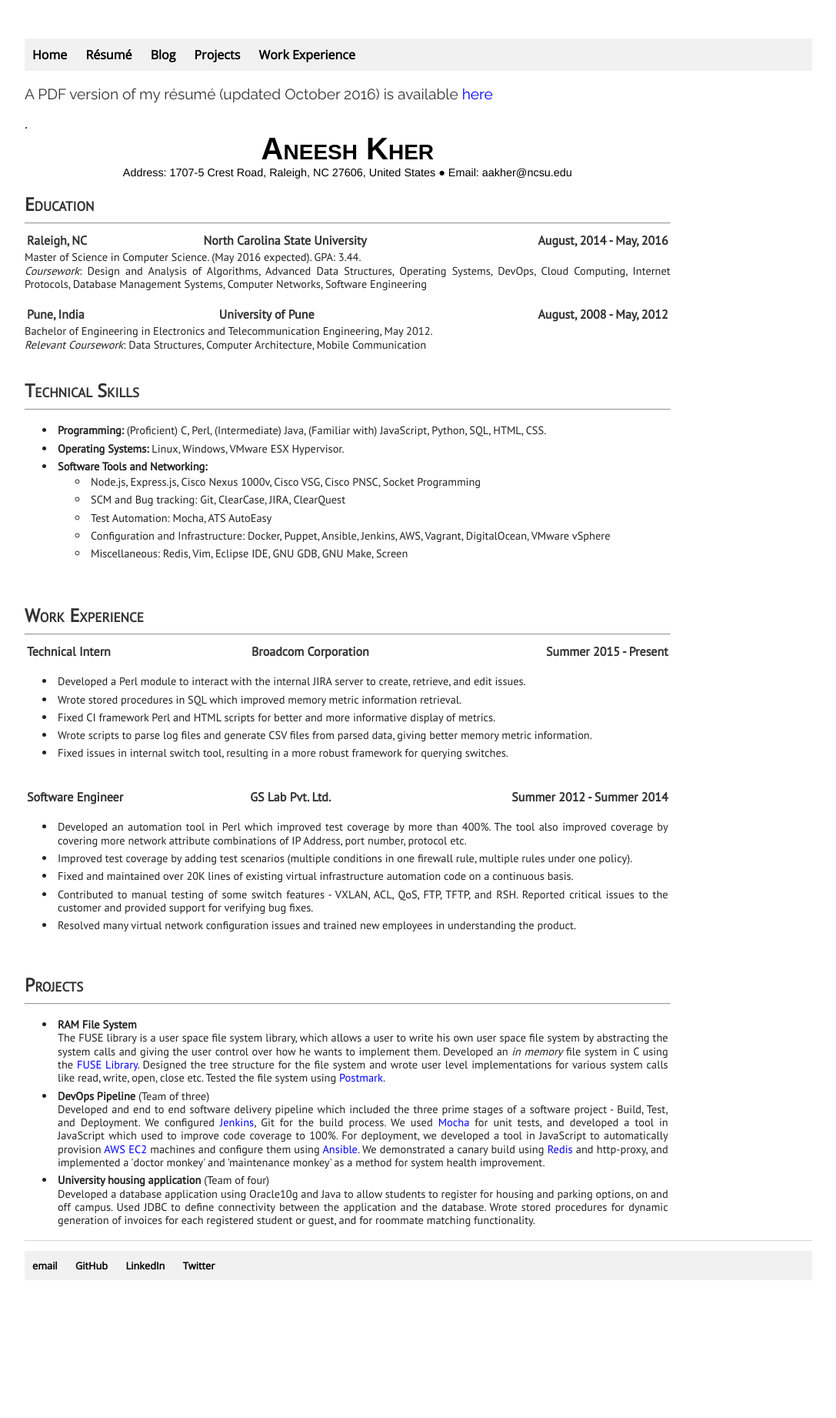
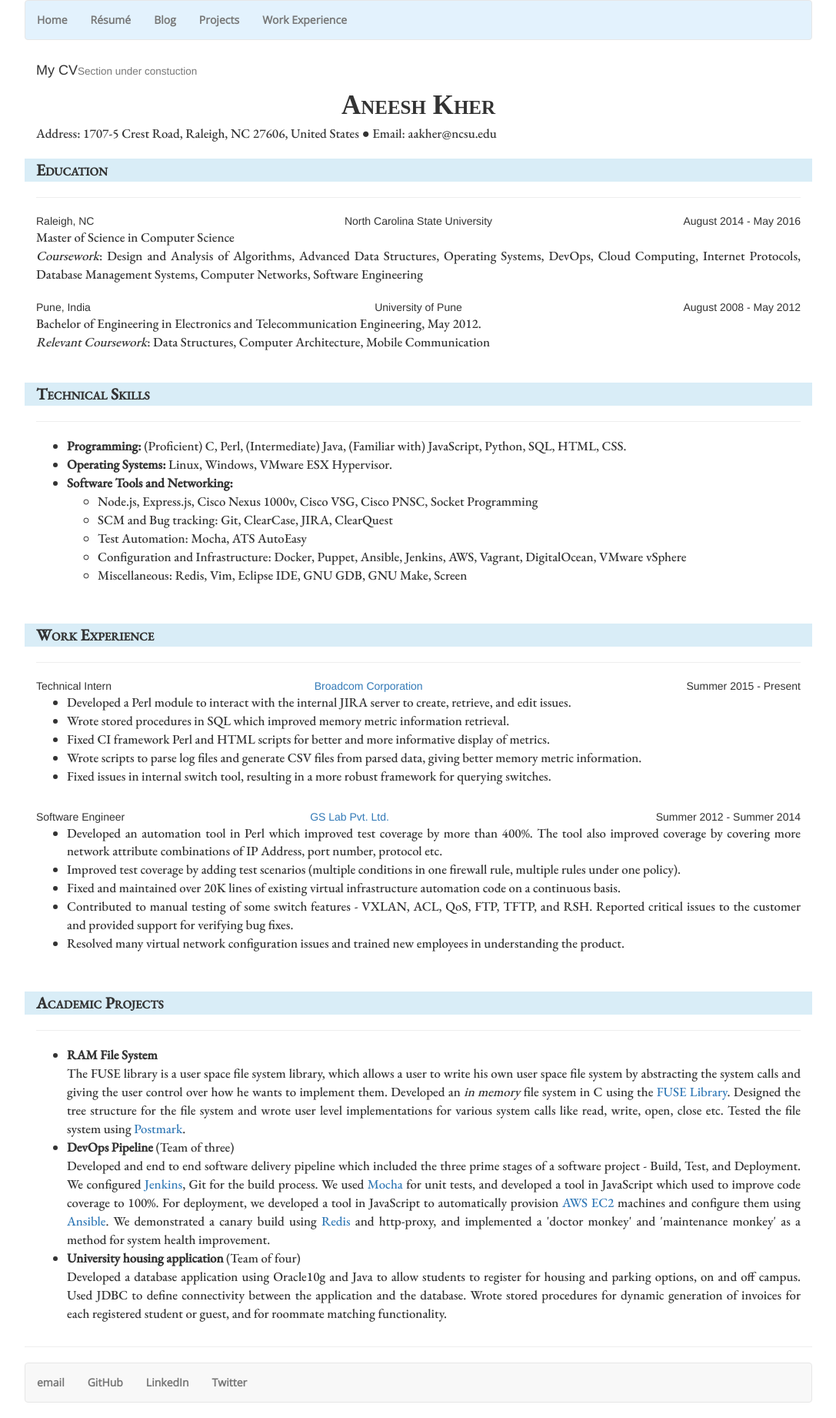
Before and after one commit to aneeshkher/aneeshkher.github.io, a Jekyll site: the page built from resume/index.html, in a window 1280 px wide. Shown: the whole page at 77% size, without its empty margins (96-1183 px from the left). Built offline with Jekyll 4.4.1, drawn with Linux system fonts in a browser that asks for light colours; nearby versions of some CDN libraries; some web fonts are replaced; before the commit the page ends 1713 px from its top, so only the background shows below that.

Commit message:
Initial commit for bootstrap - incomplete

```diff
--- a/_layouts/default.html
+++ b/_layouts/default.html
@@ -1,40 +1,47 @@
 <!DOCTYPE html>
-<html>
+<html lang="en">
 	<head>
-		<link href='https://fonts.googleapis.com/css?family=Open+Sans+Condensed:300' rel='stylesheet' type='text/css'>
 		<link href='https://fonts.googleapis.com/css?family=Alegreya+Sans:300' rel='stylesheet' type='text/css'>
-		<link href='https://fonts.googleapis.com/css?family=Roboto+Condensed:300' rel='stylesheet' type='text/css'>
+		<link href='https://fonts.googleapis.com/css?family=Roboto+Condensed' rel='stylesheet' type='text/css'>
 		<link href='https://fonts.googleapis.com/css?family=PT+Sans' rel='stylesheet' type='text/css'>
 		<link href='https://fonts.googleapis.com/css?family=Raleway' rel='stylesheet' type='text/css'>
-		<link href='https://fonts.googleapis.com/css?family=Open+Sans:300' rel='stylesheet' type='text/css'>
+		<link href='https://fonts.googleapis.com/css?family=Open+Sans' rel='stylesheet' type='text/css'>
+		<link href='https://fonts.googleapis.com/css?family=EB+Garamond:500' rel='stylesheet' type='text/css'>
+		<link href='https://fonts.googleapis.com/css?family=Spectral+SC' rel='stylesheet'>
+		<link rel="stylesheet" type="text/css" href="/css/main1.css">
+		<link rel="stylesheet" href="https://maxcdn.bootstrapcdn.com/bootstrap/3.3.7/css/bootstrap.min.css">
+		<script src="https://ajax.googleapis.com/ajax/libs/jquery/3.2.1/jquery.min.js"></script>
+		<script src="https://maxcdn.bootstrapcdn.com/bootstrap/3.3.7/js/bootstrap.min.js"></script>
+		<meta name="viewport" content="width=device-width, initial-scale=1, shrink-to-fit=no">
 		<title>{{ page.title }}</title>
-		<link rel="stylesheet" type="text/css" href="/css/refactor.css">
 	</head>
 
 	<body>
-		<nav>
-		<ul>
-			<li><a href="/">Home</a></li>
-			<li><a href="/resume">R&#233sum&#233</a></li>
-			<li><a href="/blog">Blog</a></li>
-			<li><a href="/projects">Projects</a></li>
-			<li><a href="/work_exp">Work Experience</a></li>
-		</ul>
+		<nav class="navbar navbar-default width-1024-auto" style="background-color: #E3F2FD">
+				<ul class="nav navbar-nav">
+					<li class="text-nav"><a href="/">Home</a></li>
+					<li class="text-nav"><a href="/resume">R&#233sum&#233</a></li>
+					<li class="text-nav"><a href="/blog">Blog</a></li>
+					<li class="text-nav"><a href="/projects">Projects</a></li>
+					<li class="text-nav"><a href="/work_exp">Work Experience</a></li>
+				</ul>
 		</nav>
 
-		<div class="class1">
+		<div class="container-fluid width-1024-auto">
 
 			{{ content }}
 
 		</div>
 
-		<footer>
-			<ul>
-				<li><a href="mailto:aakher@ncsu.edu">email</a></li>
-				<li><a href="https://github.com/aneeshkher" target="_blank">GitHub</a></li>
-				<li><a href="https://www.linkedin.com/in/aneeshkher" target="_blank">LinkedIn</a></li>
-				<li><a href="https://twitter.com/aneeshkher" target="_blank">Twitter</a></li>
+		<hr class="width-1024-auto"/>
+
+		<nav class="navbar navbar-default width-1024-auto">
+			<ul class="nav navbar-nav">
+				<li class="text-nav"><a href="mailto:aakher@ncsu.edu">email</a></li>
+				<li class="text-nav"><a href="https://github.com/aneeshkher" target="_blank">GitHub</a></li>
+				<li class="text-nav"><a href="https://www.linkedin.com/in/aneeshkher" target="_blank">LinkedIn</a></li>
+				<li class="text-nav"><a href="https://twitter.com/aneeshkher" target="_blank">Twitter</a></li>
 			</ul>
-		</footer>
+		</nav>
 	</body>
 </html>
--- /dev/null
+++ b/css/main1.css
@@ -0,0 +1,76 @@
+.width-1024-auto {
+	max-width: 1024px;
+	margin-left: auto;
+	margin-right: auto;
+}
+
+.navbar-custom-color-light {
+	background-color: #E3F2FD;
+}
+
+.p-gen {
+	font-size: 1.2em;
+    line-height: 1.2em;
+    color: #333;
+	text-align: justify;
+	text-justify: inter-word;
+    font-family: 'Raleway', sans-serif;
+}
+
+.resume-heading {
+    text-align: left;
+    font-variant: small-caps;
+    font-family: 'EB Garamond', serif;
+    font-size: 1.5em;
+    font-weight: bold;
+	color: #333;
+}
+
+.resume-name {
+    text-align: center;
+    font-variant: small-caps;
+    font-size: 2.5em;
+	font-family: 'Spectral SC', serif;
+    font-weight: bold;
+}
+
+.resume-text-custom {
+	font-family: 'EB Garamond', serif;
+	font-size: 1.2em;
+	text-align: justify;
+    text-justify: inter-word;
+}
+
+.text-link {
+	color: blue;
+}
+
+.text-link:hover {
+	color: #888;
+}
+.text-header-h1 {
+	color: #333;
+    font-size: 2em;
+	font-family: 'Alegreya Sans', sans-serif;
+	font-weight: bold;
+}
+
+.text-nav {
+	font-family: 'Open Sans', sans-serif;
+	font-weight: bold;
+}
+
+.width-max-1024-auto {
+	max-width: 1024;
+	margin-left: auto;
+	margin-right: auto;
+}
+
+.work-ex-title {
+    font-size: 1.1em;
+    line-height: 1.4em;
+    color: #333;
+    text-align: justify;
+    text-justify: inter-word;
+    font-family: 'Raleway', sans-serif;
+}
--- a/css/refactor.css
+++ b/css/refactor.css
@@ -110,7 +110,7 @@
 .resume_text {
     text-align: left;
     line-height: 1.2em;
-	font-family: 'PT Sans', sans-serif;
+	font-family: 'EB Garamond', serif;
 	font-size: 0.9em;
 	color: #222;
     text-align: justify;
--- a/resume/index.html
+++ b/resume/index.html
@@ -3,16 +3,25 @@
 title: "Aneesh's Resume"
 ---
 <!-- <h1>My Resume</h1> -->
-<p class="para_gen">A PDF version of my r&#233sum&#233 (updated October 2016) is available
-	<a class="res" href="/data/AneeshKher_CV_Gen.pdf" target="_blank">here</a></p>.
-<div class="resume">
-	<div class="resume_name">Aneesh Kher</div>
-	<div class="resume_address">Address: 1707-5 Crest Road, Raleigh, NC 27606, United States &#9679 Email: aakher@ncsu.edu</div>
+
+<div class="width-1024-auto">
+
+	<h4>My CV<small>Section under constuction</small></h4>
+	<!--<p class="p-gen">A PDF version of my r&#233sum&#233 (updated October 2016) is available
+		<a class="text-link" href="/data/AneeshKher_CV_Gen.pdf" target="_blank">here</a></p>. -->
+	<!--<div class="resume-text" style="font-family: 'EB Garamond', serif;"> -->
+		<div class="resume-name">Aneesh Kher</div>
+		<div class="resume-text-custom">Address: 1707-5 Crest Road, Raleigh, NC 27606, United States &#9679 Email: aakher@ncsu.edu</div>
 
 		<br>
 
-	<div class="resume_section">Education</div>
+		<!--<div class="resume_section">Education</div> -->
+		<div class="row">
+			<div class="col-sm-12 bg-info"><div class="resume-heading">Education</div></div>
+		</div>
 		<hr>
+
+		<!--
 		<table border="0" style="width:100%">
 			<tr class="res_tr">
 				<td style="text-align: left; color: #333">Raleigh, NC</td>
@@ -20,15 +29,23 @@
 				<td style="text-align: right; color: #333">August, 2014 - May, 2016</td>
 			</tr>
 		</table>
+		-->
 
-	<div class="resume_text">
-		Master of Science in Computer Science. (May 2016 expected). GPA: 3.44.<br>
+		<div class="row">
+			<div class="col-sm-4 text-left">Raleigh, NC</div>
+			<div class="col-sm-4 text-center">North Carolina State University</div>
+			<div class="col-sm-4 text-right">August 2014 - May 2016</div>
+		</div>
+
+		<div class="resume-text-custom">
+			Master of Science in Computer Science<br>
 			<i>Coursework</i>: Design and Analysis of Algorithms, Advanced Data Structures, Operating Systems, DevOps, Cloud Computing,
 				Internet Protocols, Database Management Systems, Computer Networks, Software Engineering<br>
 		</div>
 
 		<br>
 
+		<!--
 		<table border="0" style="width:100%">
 			<tr class="res_tr">
 				<td style="text-align: left; color: #333">Pune, India</td>
@@ -36,18 +53,26 @@
 				<td style="text-align: right; color: #333">August, 2008 - May, 2012</td>
 			</tr>
 		</table>
+		-->
+		<div class="row">
+			<div class="col-sm-4 text-left">Pune, India</div>
+			<div class="col-sm-4 text-center">University of Pune</div>
+			<div class="col-sm-4 text-right">August 2008 - May 2012</div>
+		</div>
 
-	<div class="resume_text">
+		<div class="resume-text-custom">
 			Bachelor of Engineering in Electronics and Telecommunication Engineering, May 2012.<br>
 			<i>Relevant Coursework</i>: Data Structures, Computer Architecture, Mobile Communication<br>
 		</div>
 
 		<br><br>
 
-	<div class="resume_section">Technical Skills</div>
+		<div class="row">
+			<div class="col-sm-12 bg-info"><div class="resume-heading">Technical Skills</div></div>
+		</div>
 		<hr>
 
-	<div class="resume_text">
+		<div class="resume-text-custom">
 			<ul>
 				<li class="skills"><b>Programming:</b> (Proficient) C, Perl, (Intermediate) Java, (Familiar with) JavaScript, Python, SQL, HTML, CSS.</li>
 				<li class="skills"><b>Operating Systems:</b> Linux, Windows, VMware ESX Hypervisor.</li>
@@ -65,7 +90,10 @@
 
 		<br><br>
 
-	<div class="resume_section">Work Experience</div>
+		<div class="row">
+			<div class="col-sm-12 bg-info"><div class="resume-heading">Work Experience</div></div>
+		</div>
+
 		<hr>
 		<table border="0" style="width:100%">
 			<tr class="res_tr">
@@ -75,7 +103,7 @@
 			</tr>
 		</table>
 
-	<div class="resume_text">
+		<div class="resume-text-custom">
 			<ul>
 				<li class="skills">Developed a Perl module to interact with the internal JIRA server to create, retrieve, and edit issues.</li>
 				<li class="skills">Wrote stored procedures in SQL which improved memory metric information retrieval.</li>
@@ -95,7 +123,7 @@
 			</tr>
 		</table>
 
-	<div class="resume_text">
+		<div class="resume-text-custom">
 			<ul>
 				<li class="skills">Developed an automation tool in Perl which improved test coverage by more than 400%.
 					The tool also improved coverage by covering more network attribute combinations of IP Address, port number, protocol etc.</li>
@@ -109,10 +137,12 @@
 
 		<br><br>
 
-	<div class="resume_section">Projects</div>
+		<div class="row">
+			<div class="col-sm-12 bg-info"><div class="resume-heading">Academic Projects</div></div>
+		</div>
 		<hr>
 
-	<div class="resume_text">
+		<div class="resume-text-custom">
 			<ul>
 				<li class="skills"><b>RAM File System</b><br>
 					The FUSE library is a user space file system library, which allows a user to write his own user space file system by
@@ -142,3 +172,5 @@
 			</ul>
 		</div>
 	</div>
+
+</div>
```
Also changed, not shown: index.html (+30 -17 lines), work_exp/index.html (+9 -6 lines), 1 other file. Lines whose indentation alone changed are shown as unchanged.
